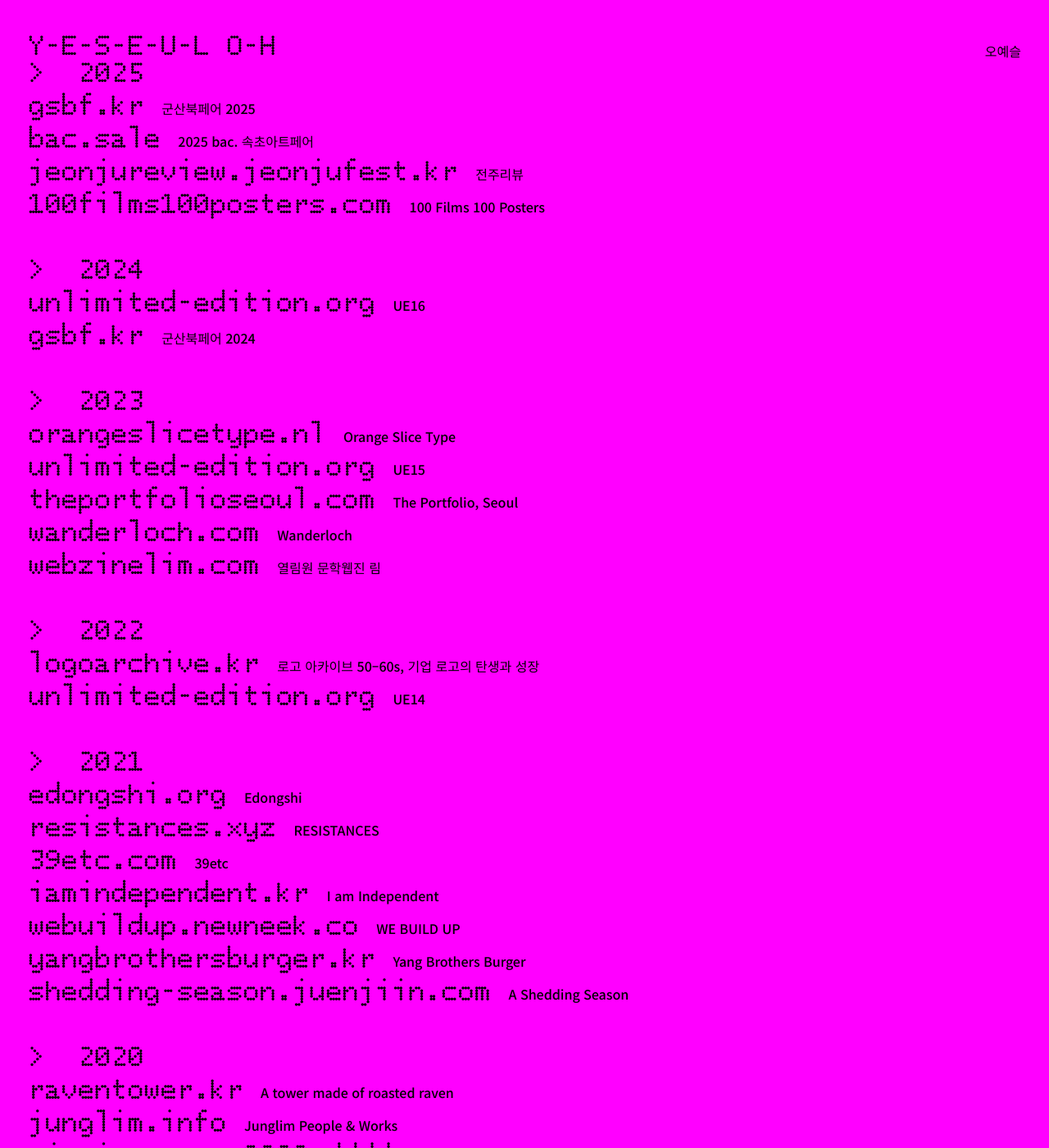
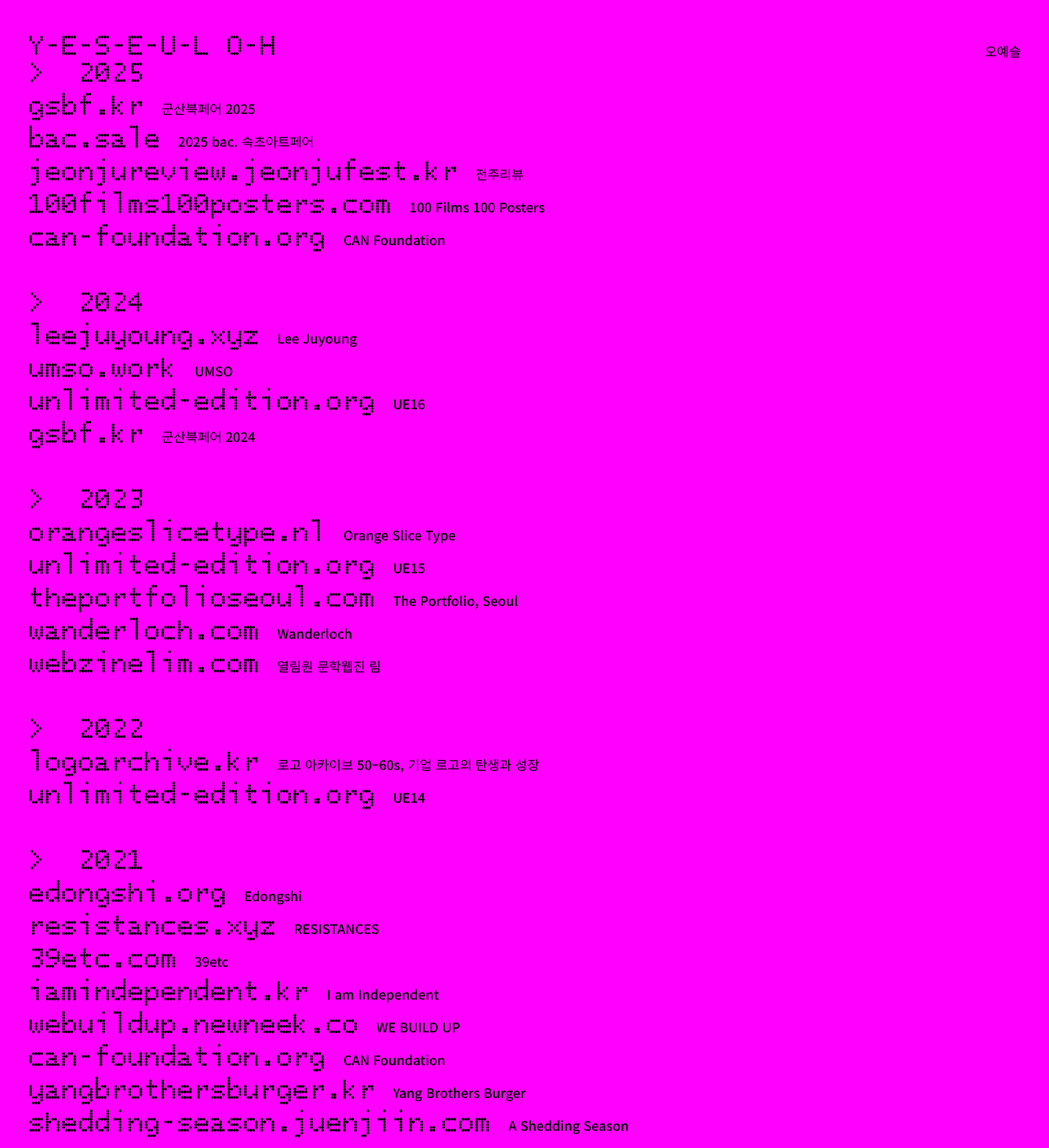
Before and after one commit to yeseulo/yeseulo.github.io, a Jekyll site: the page built from index.md, in a window 1280 px wide and 1400 px high, scrolled down 247 px. Shown: the whole window at 82% size. Built offline with Jekyll 4.4.1, drawn with Linux system fonts in a browser that asks for light colours.

Commit message:
Update index.md

```diff
--- a/index.md
+++ b/index.md
@@ -11,8 +11,11 @@ image: assets/og-image.png
 - [bac.sale](https://bac.sale/){: target="_blank"}**2025 bac. 속초아트페어**
 - [jeonjureview.jeonjufest.kr](https://jeonjureview.jeonjufest.kr/){: target="_blank"}**전주리뷰**
 - [100films100posters.com](https://100films100posters.com/){: target="_blank"}**100 Films 100 Posters**
+- [can-foundation.org](http://can-foundation.org/){: target="_blank"}**CAN Foundation**
 
 ### >&nbsp;&nbsp;2024
+- [leejuyoung.xyz](https://leejuyoung.xyz/){: target="_blank"}**Lee Juyoung**
+- [umso.work](https://umso.work/){: target="_blank"}**UMSO**
 - [unlimited-edition.org](https://unlimited-edition.org/){: target="_blank"}**UE16**
 - _gsbf.kr_**군산북페어 2024**
 
@@ -33,6 +36,7 @@ image: assets/og-image.png
 - [39etc.com](https://39etc.com/){: target="_blank"}**39etc**
 - [iamindependent.kr](https://iamindependent.kr/){: target="_blank"}**I am Independent**
 - [webuildup.newneek.co](https://webuildup.newneek.co/){: target="_blank"}**WE BUILD UP**
+- _can-foundation.org_**CAN Foundation**
 - [yangbrothersburger.kr](https://yangbrothersburger.kr/){: target="_blank"}**Yang Brothers Burger**
 - _shedding-season.juenjiin.com_**A Shedding Season**
 
```
